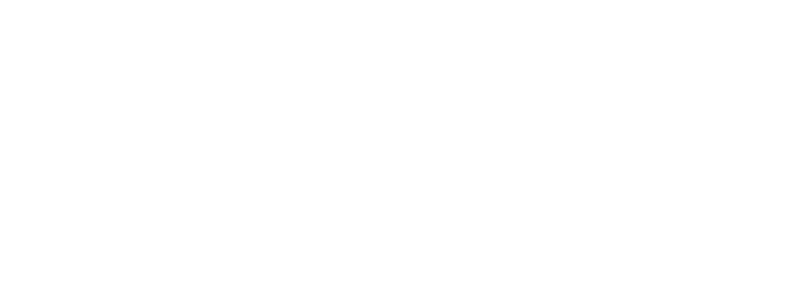
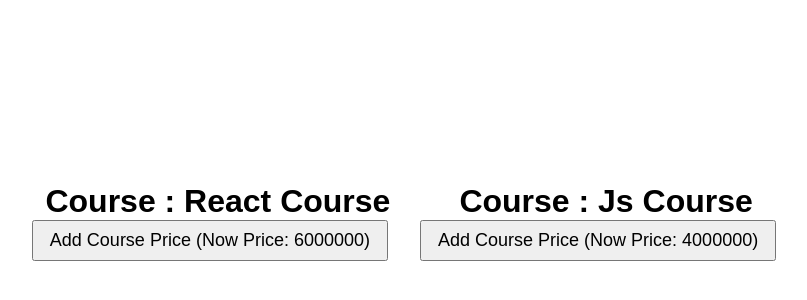
Before and after one commit to AlirezaDev00/ExerCises, a React (Vite) app: page / in a window 1280 px wide. Shown: the part 178-478 px from the top of the page, without its empty margins (228-1035 px from the left). Built offline with nearby package versions, Linux system fonts and the light colour scheme.

Commit message:
end hoc exercise

```diff
--- a/src/App.css
+++ b/src/App.css
@@ -10,13 +10,19 @@
 
 #root {
   display: flex;
-  flex-direction: column;
   gap: 1rem;
+  height: 100vh;
+  justify-content: center;
   align-items: center;
   padding: 1rem;
 }
 
-input , button {
+div {
+  text-align: center;
+}
+
+input,
+button {
   padding: 0.5rem 1rem;
   margin-right: 1rem;
   font-size: 18px;
--- a/src/App.jsx
+++ b/src/App.jsx
@@ -1,9 +1,10 @@
+import Js_Course from "./components/Js_Course/Js_Course";
+import React_Course from "./components/React_Course/React_Course";
+import "./App.css"
+
 export default function App() {
-
-
-  return (
-    <>
-
-    </>
-  );
+  return <>
+    <React_Course></React_Course>
+    <Js_Course></Js_Course>
+  </>;
 }
--- /dev/null
+++ b/src/components/Course_Hoc/Course_Hoc.jsx
@@ -0,0 +1,25 @@
+import { useState } from "react";
+
+function Course_Hoc(Original_Component, course_title, course_price) {
+  const new_comp = () => {
+    const [course, set_course] = useState(course_title);
+
+    const [price, set_price] = useState(course_price);
+
+    const add_price = () => {
+      set_price((prev_price) => prev_price * 2);
+    };
+
+    return (
+      <Original_Component
+        title={course}
+        price={price}
+        add_price={add_price}
+      ></Original_Component>
+    );
+  };
+
+  return new_comp;
+}
+
+export default Course_Hoc;
--- a/src/components/Js_Course/Js_Course.jsx
+++ b/src/components/Js_Course/Js_Course.jsx
@@ -0,0 +1,12 @@
+import Course_Hoc from "../Course_Hoc/Course_Hoc";
+
+function Js_Course({title , price , add_price}) {
+  return (
+    <div className="course">
+      <h1>Course : {title}</h1>
+      <button type="button" onClick={() => add_price()}>Add Course Price (Now Price: {price})</button>
+    </div>
+  );
+}
+
+export default Course_Hoc(Js_Course , "Js Course" , 4_000_000)
--- a/src/components/React_Course/React_Course.jsx
+++ b/src/components/React_Course/React_Course.jsx
@@ -0,0 +1,13 @@
+import Course_Hoc from "../Course_Hoc/Course_Hoc";
+
+function React_Course({title , price , add_price}) {
+
+  return (
+    <div className="course">
+      <h1>Course : {title}</h1>
+      <button type="button" onClick={() => add_price()}>Add Course Price (Now Price: {price})</button>
+    </div>
+  );
+}
+
+export default Course_Hoc(React_Course , "React Course" , 6_000_000)
```
